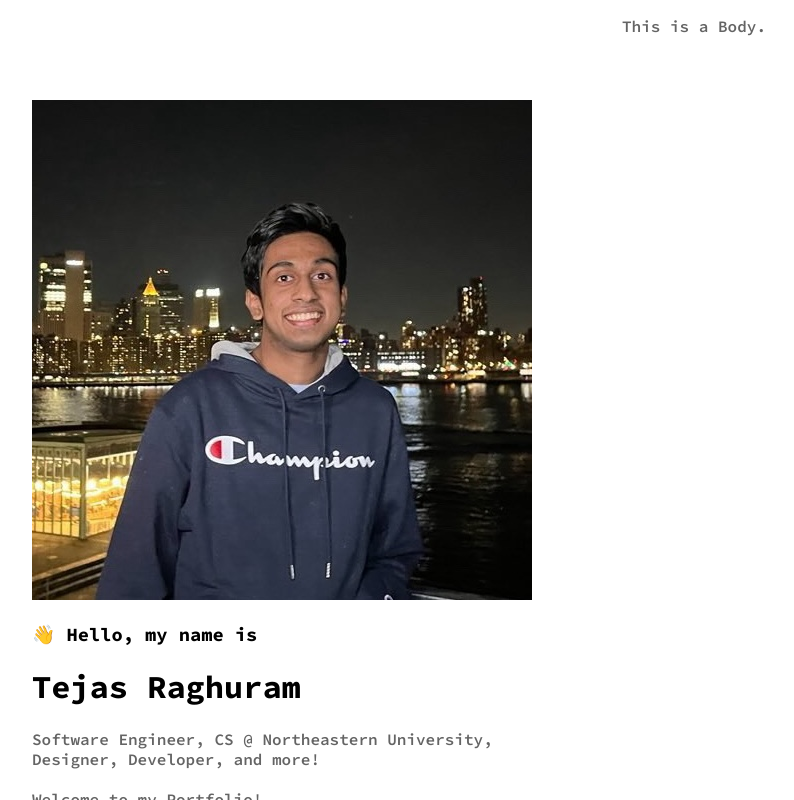
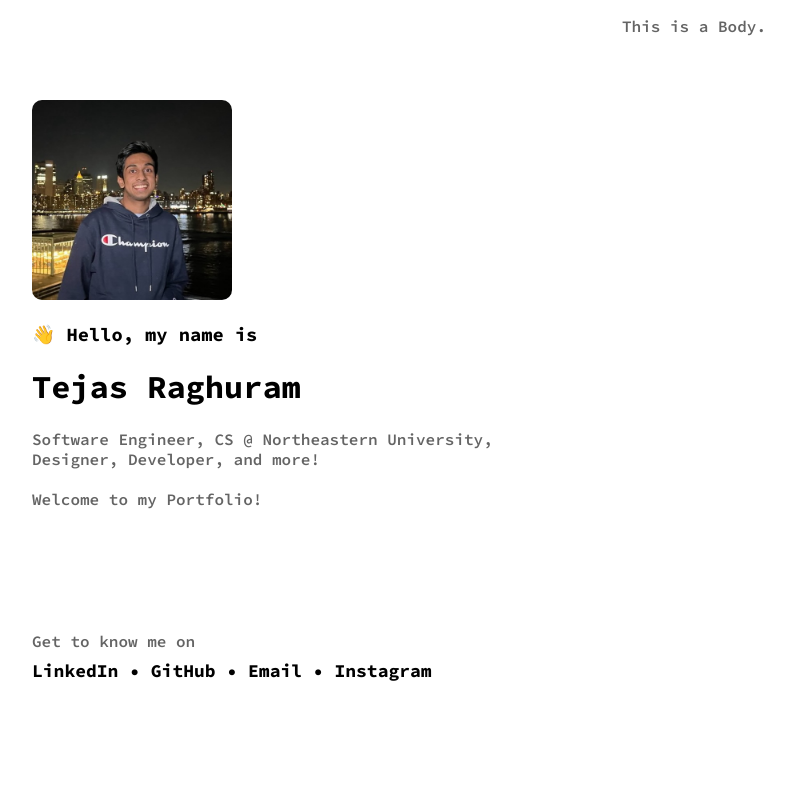
Before and after one commit to TejasRaghuram/Portfolio, a React (Create React App) app: page / in a window 1280 px wide. Shown: the whole page, without its empty margins (18-812 px from the left). Built offline with nearby package versions, Linux system fonts and the light colour scheme.

Commit message:
Styled Header

```diff
--- a/src/App.css
+++ b/src/App.css
@@ -37,6 +37,28 @@ a:hover {
   padding-bottom: 100px;
 }
 
+#portrait {
+  width: 200px;
+  height: 200px;
+  border-radius: 10px;
+}
+
+#contact {
+  position: absolute;
+  bottom: 0;
+}
+
+#contact-header {
+  position: relative;
+  top: 10px;
+}
+
+#contact-body {
+  display: flex;
+  flex-wrap: wrap;
+  font-size: 18px;
+}
+
 #body {
   width: 50%;
   position: absolute;
```
